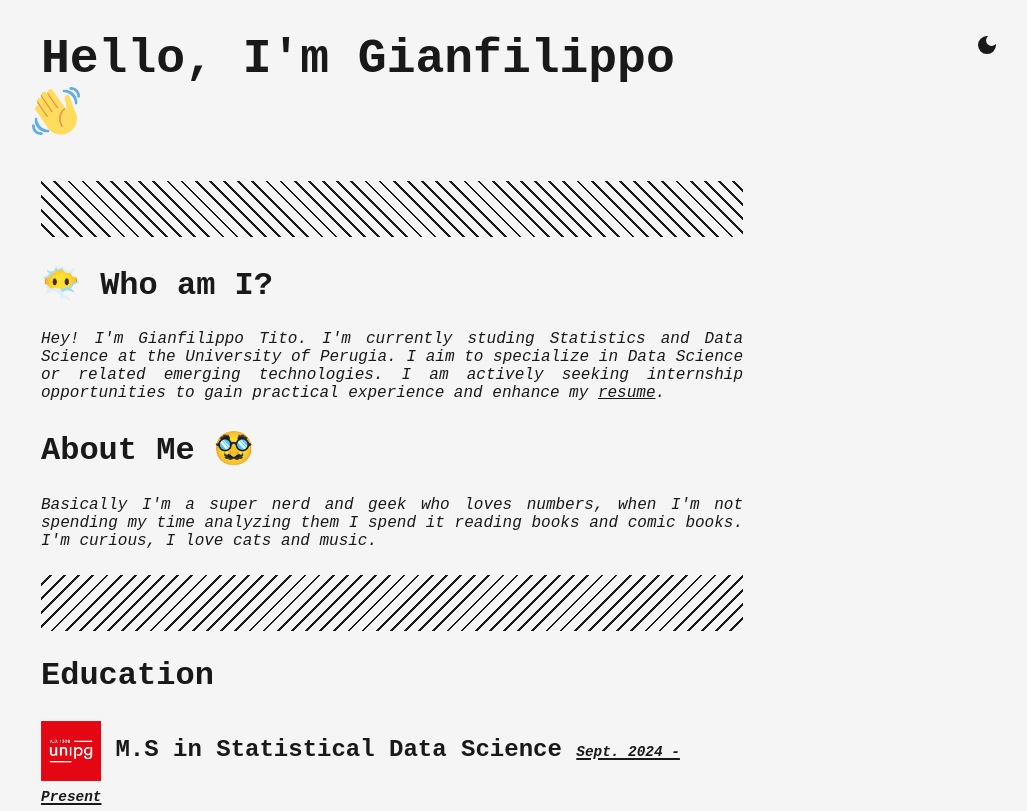
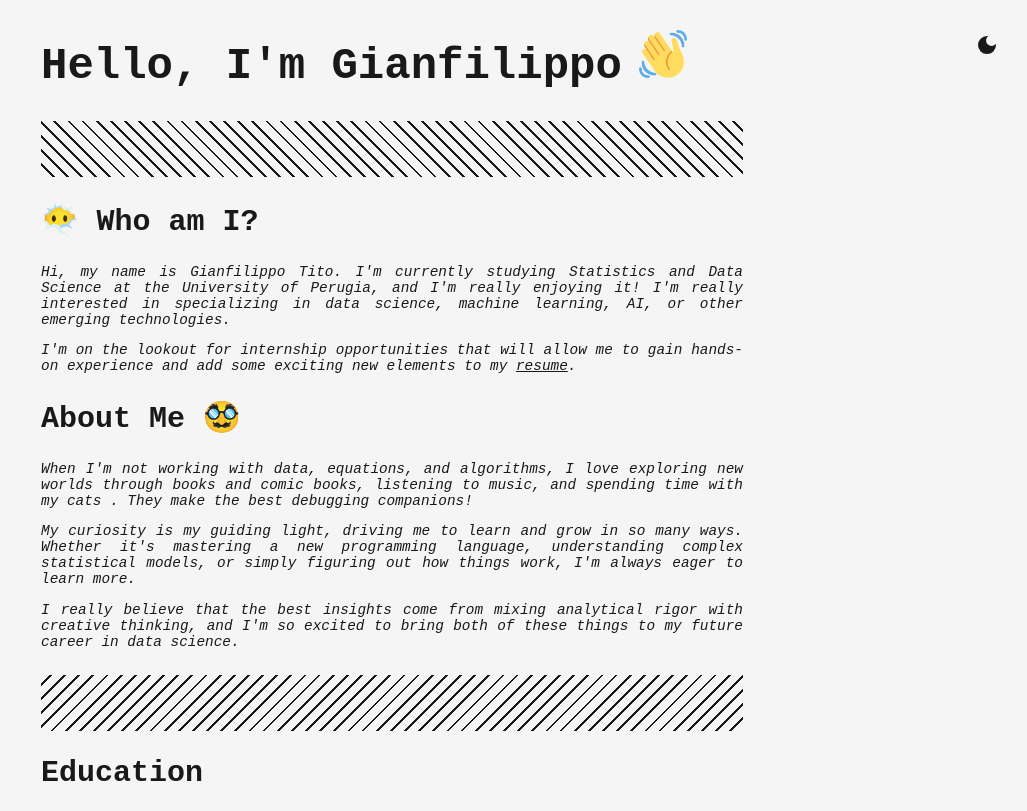
Before and after one commit to Titolise/WebSite, a plain HTML site: page index.html in a window 1280 px wide. Shown: the top 811 px of the page, without its empty margins (248-1275 px from the left). Drawn offline with Linux system fonts and the light colour scheme.

Commit message:
Update "About Me"

```diff
--- a/css/style.css
+++ b/css/style.css
@@ -28,7 +28,7 @@ body{
     color:var(--text-color);
 }
 
-h1{font-size: 3rem;
+h1{font-size: 2.75rem;
     font-weight: 700;}
 
 h1 {
@@ -40,15 +40,15 @@ h1 {
     unicode-bidi: isolate;
 }
 
-h2{font-size: 32px;}
+h2{font-size: 30px;}
 h3{font-size: 1.50rem;}
 h4{font-size: 1.25rem;
 font-weight: 100;}
 
-p{font-size: 20px;
+p{font-size: 18px;
     font-style: oblique;}
 
-a{font-size: 20px;
+a{font-size: 18px;
     cursor: pointer;
     color:var(--text-color);
 }
@@ -233,7 +233,7 @@ img.Slope_logo{
 }
 
 .smalltext{
-  font-size: 1rem;
+  font-size: .90rem;
   text-align:justify;
   font-weight:normal ;
 }
--- a/index.html
+++ b/index.html
@@ -44,20 +44,37 @@
         <section>
         <h2> 😶‍🌫️ Who am I?</h2>
 
-        <p class="smalltext"> Hey! I'm Gianfilippo Tito. I'm currently studing Statistics and Data Science at the University of Perugia.
-            I aim to specialize in Data Science or related emerging technologies.
-            I am actively seeking internship opportunities to gain practical experience and enhance my <a style="font-size: 100%" href="/data/Gianfilippo_Tito_resume.pdf">resume</a>.
+        <p class="smalltext"> Hi, my name is Gianfilippo Tito.
+          I'm currently studying Statistics and Data Science at the University of Perugia,
+          and I'm really enjoying it! I'm really interested in specializing in data science, machine learning, AI,
+          or other emerging technologies.
         </p>
+        <p class="smalltext">
+           I'm on the lookout for internship opportunities that will allow me
+          to gain hands-on experience and add some exciting new elements to my
+          <a style="font-size: 100%" href="/data/Gianfilippo_Tito_resume.pdf">resume</a>.
+        </p>
+
         </section>
 
         <!-- About Me -->
         <section>
         <h2>About Me 🥸 </h2>
 
-        <p class="smalltext"> Basically I'm a super nerd and geek who loves numbers,
-            when I'm not spending my time analyzing them I spend it reading books and comic books.
-            I'm curious, I love cats and music.</p>
-        </section>
+        <p class="smalltext">
+          When I'm not working with data, equations, and algorithms,
+          I love exploring new worlds through books and comic books, listening to music, and spending time with my cats .
+          They make the best debugging companions!
+        </p>
+
+        <p class="smalltext">
+          My curiosity is my guiding light, driving me to learn and grow in so many ways.
+          Whether it's mastering a new programming language, understanding complex statistical models, or simply figuring out how things work,
+          I'm always eager to learn more.
+        </p>
+
+        <p class="smalltext">I really believe that the best insights come from mixing analytical rigor with creative thinking,
+          and I'm so excited to bring both of these things to my future career in data science.</p>
 
         <div class="spacerbottom"></div>
 
```
